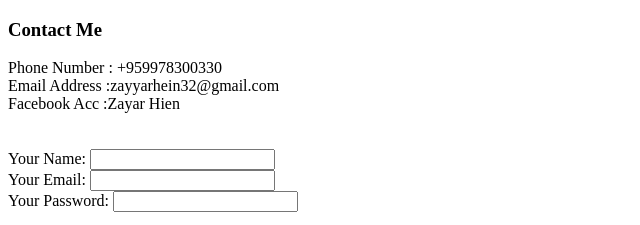
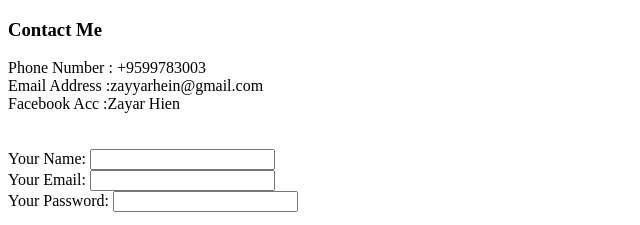
Before and after one commit to ZayYarHein1/ZayYarHein1, a plain HTML site: page contact.html in a window 1280 px wide. Shown: the top 225 px of the page, 0-640 px from the left. Drawn offline with Linux system fonts and the light colour scheme.

Commit message:
Update contact.html

```diff
--- a/contact.html
+++ b/contact.html
@@ -6,8 +6,8 @@
 </head>
 <body>
   <h3>Contact Me</h3>
-  <a>Phone Number : +959978300330</a><br>
-  <a>Email Address :zayyarhein32@gmail.com</a><br>
+  <a>Phone Number : +9599783003</a><br>
+  <a>Email Address :zayyarhein@gmail.com</a><br>
   <a>Facebook Acc  :Zayar Hien</a>
   <br>
 <br><br>
```
